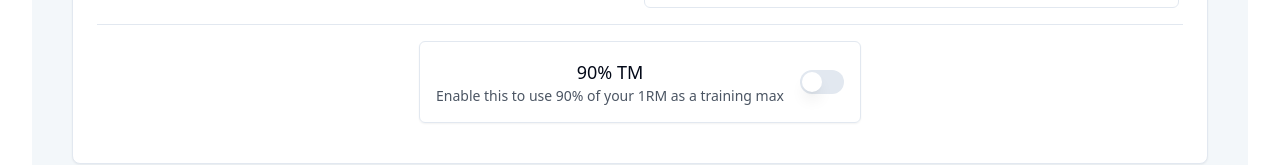
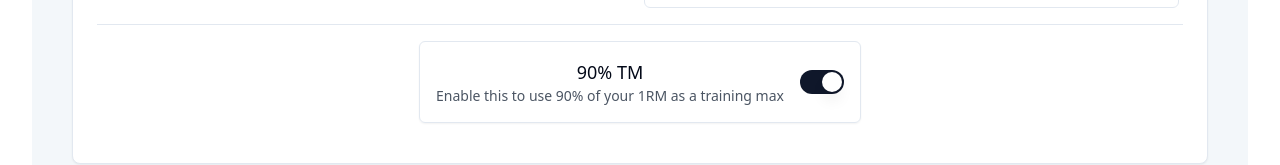
Before and after one commit to vrnvu/lifts, a React (Vite) app: page / in a window 1280 px wide. Shown: the part 689-854 px from the top of the page. Built offline with nearby package versions, Linux system fonts and the light colour scheme.

Commit message:
use 90% as tm default true

```diff
--- a/src/contexts/UserConfigContext.tsx
+++ b/src/contexts/UserConfigContext.tsx
@@ -88,7 +88,7 @@ const initializeLastExercises = (): UserCurrentExercisesState => ({
   [ExerciseType.OHP]: useState<number>(70),
 });
 
-const initializeUse90tm = (): Use90tmState => useState<boolean>(false);
+const initializeUse90tm = (): Use90tmState => useState<boolean>(true);
 
 export function UserConfigProvider({ children }: { children: React.ReactNode }) {
   const exercises = initializeExercises();
```
